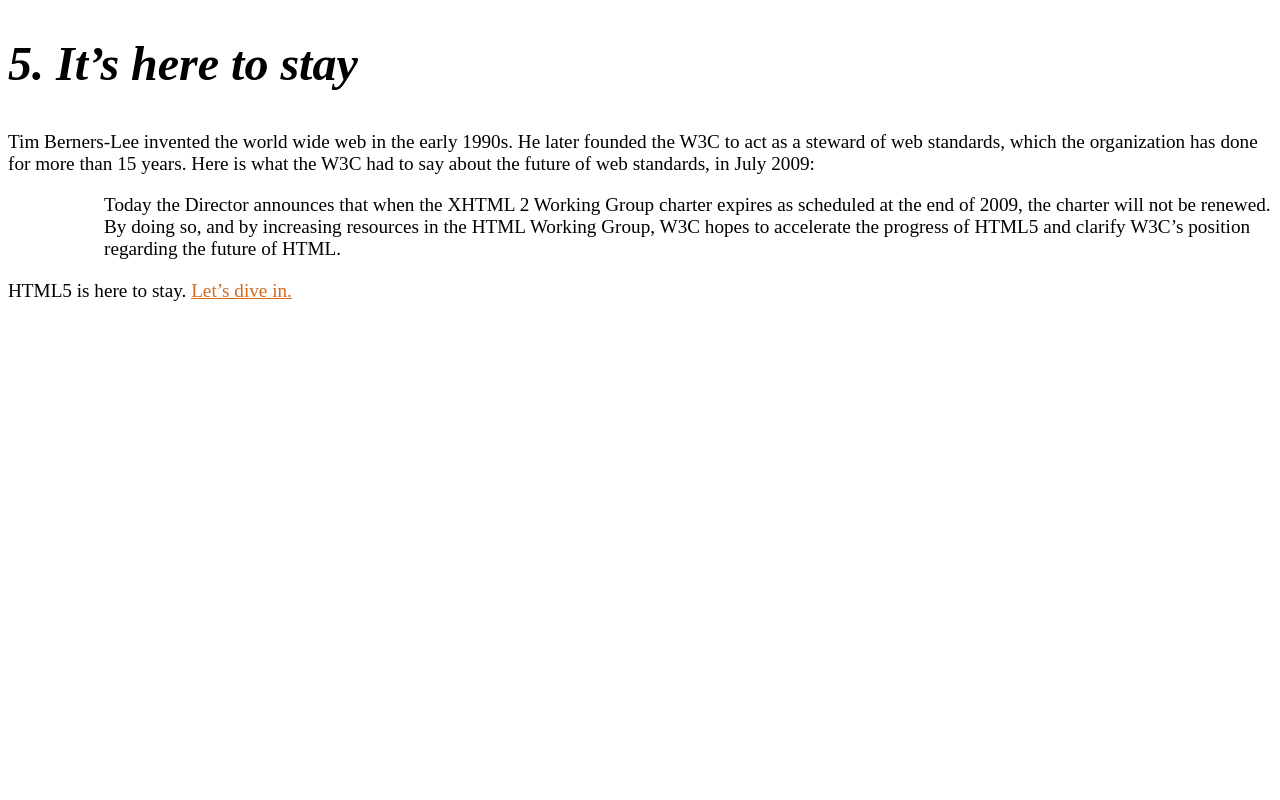
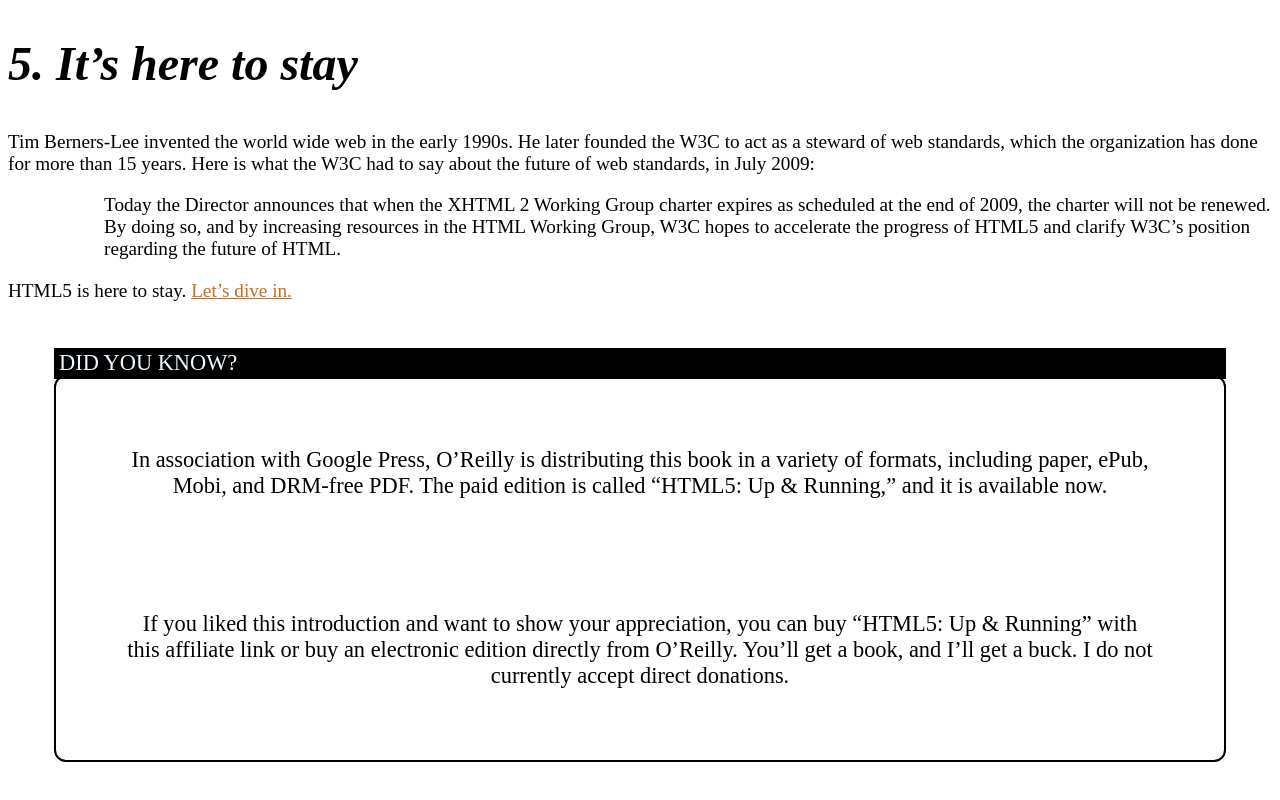
Before and after one commit to TarasBeshlei/Web_labs, a plain HTML site: page lab1_WEB/index.html in a window 1280 px wide. Shown: the part 1668-2468 px from the top of the page. Before the commit the page ends 1989 px from the top, so only its background shows below. Drawn offline with Linux system fonts and the light colour scheme.

Commit message:
square_update

```diff
--- a/lab1_WEB/index.html
+++ b/lab1_WEB/index.html
@@ -1,23 +1,37 @@
 <html>
+
 <head>
     <title>head will be here</title>
     <style>
         .text {
-                text-align:  center;
+            text-align: center;
         }
+
+        .square {
+            outline: 2px solid #000;
+            border: 3px solid #fff;
+            border-radius: 10px;
+        }
+        .squareBlack {
+            background: black;
+            outline: 2px solid #000;
+            border: 3px solid black;
+        }
+
     </style>
 </head>
+
 <body>
     <div style="font-style: normal; font-size: 1.2em">
         <p>
             You are here:
-                <a href=""; style="color: chocolate">Home</a>
-                <span class="a">‣</span>
-                <a href=""; style="color: chocolate">Dive Into HTML5</a>
-                <span class="a">‣</span>
+            <a href="" ; style="color: chocolate">Home</a>
+            <span class="a">&#8227</span>
+            <a href="" ; style="color: chocolate">Dive Into HTML5</a>
+            <span class="a">&#8227</span>
         </p>
     </div>
-        <div class="text"; style="font-style: italic; font-size: 1.5em">
+    <div class="text" ; style="font-style: italic; font-size: 1.5em">
         <h1>INTRODUCTION:
             <br>
             FIVE THINGS YOU SHOULD KNOW ABOUT
@@ -25,24 +39,24 @@
             HTML5
         </h1>
     </div>
-        <div class="text"; style="font-style: normal; font-size: 1.2em">
+    <div class="text" ; style="font-style: normal; font-size: 1.2em">
         <li>
-                <a href=""; style="color: chocolate">1. It’s not one big thing</a>
+            <a href="" ; style="color: chocolate">1. I's not one big thing</a>
         </li>
         <li>
-                <a href=""; style="color: chocolate" >2. You don’t need to throw anything away</a>
+            <a href="" ; style="color: chocolate">2. You don’t need to throw anything away</a>
         </li>
         <li>
-                <a href=""; style="color: chocolate" >3. It’s easy to get started</a>
+            <a href="" ; style="color: chocolate">3. It’s easy to get started</a>
         </li>
         <li>
-                <a href=""; style="color: chocolate" >4. It already works</a>
+            <a href="" ; style="color: chocolate">4. It already works</a>
         </li>
         <li>
-                <a href=""; style="color: chocolate" >5. It’s here to stay</a>
+            <a href="" ; style="color: chocolate">5. It’s here to stay</a>
         </li>
     </div>
-        <div class="text"; style="font-size: 1.2em">
+    <div class="text" ; style="font-size: 1.2em">
         <p>
             ❧
         </p>
@@ -104,7 +118,8 @@
             “Upgrading” to HTML5 can be as simple as changing your doctype. The doctype should already be on the first line of every HTML page. Previous versions of HTML defined a lot of doctypes, and choosing the right one could be tricky. In HTML5, there is only one doctype:
         </p>
         <p>
-            <code><!DOCTYPE html></code>
+            <code>
+                <!DOCTYPE html></code>
         </p>
         <p>
             Upgrading to the HTML5 doctype won’t break your existing markup, because all the elements and attributes defined in HTML 4 still work in HTML5 (although a few are now obsolete). But it will allow you to use — and validate — new semantic elements like article, section, header, and footer. You’ll learn all about these new elements in <a href="" href="" style="color: chocolate">Chapter 3.</a>
@@ -145,5 +160,21 @@
             HTML5 is here to stay. <a href="https://www.youtube.com/watch?v=dQw4w9WgXcQ" style="color: chocolate">Let’s dive in.</a>
         </p>
     </div>
+    <div class="squareBlack"; style="margin: 3em">
+        <p style="color: aliceblue; font-size: 1.4em; margin-top: -0.1em; margin-bottom: -0.1em">
+            DID YOU KNOW?
+        </p>
+    </div>
+    <div class="square" style="margin: 3em; margin-top: -3em">
+        <div class="text">
+            <p style="font-size: 1.4em; padding-left: 3em; padding-right: 3em; padding-top: 2em; padding-bottom: 2em">
+                In association with Google Press, O’Reilly is distributing this book in a variety of formats, including paper, ePub, Mobi, and DRM-free PDF. The paid edition is called “HTML5: Up & Running,” and it is available now.
+            </p>
+            <p style="font-size: 1.4em; padding-left: 3em; padding-right: 3em; padding-top: 2em; padding-bottom: 2em">
+                If you liked this introduction and want to show your appreciation, you can buy “HTML5: Up & Running” with this affiliate link or buy an electronic edition directly from O’Reilly. You’ll get a book, and I’ll get a buck. I do not currently accept direct donations.
+            </p>
+        </div>
+    </div>
 </body>
+
 </html>
```
Also changed, not shown: 1 other file. Lines whose indentation alone changed are shown as unchanged.
